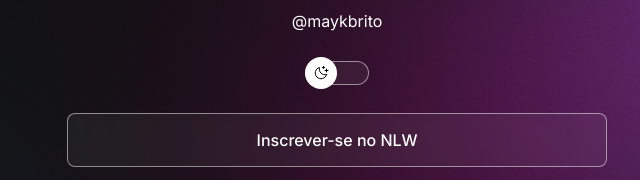
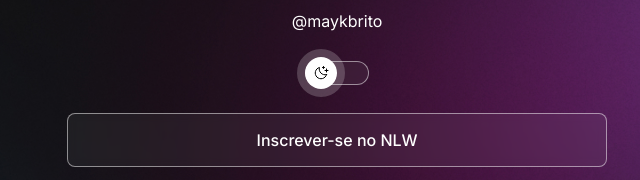
Before and after one commit to lucasgstopassolli/DevLinks, a plain HTML site: page index.html in a window 1280 px wide. In both pictures the pointer is over the button 624 px from the left and 267 px from the top of the page. Shown: the part 194-374 px from the top of the page, 303-943 px from the left. Drawn offline with nearby package versions, Linux system fonts and the light colour scheme.

Commit message:
Update 1.3

```diff
--- a/style.css
+++ b/style.css
@@ -85,6 +85,11 @@ body *{
     z-index: 1;
     transform: translateY(-50%);
     animation: slide-back 0.4s forwards;
+}
+
+.switch button:hover{
+    outline: 8px solid var(--hightlight-color);
+    transition: 0.05s ease;
 }
 
 .light .switch button{
```
